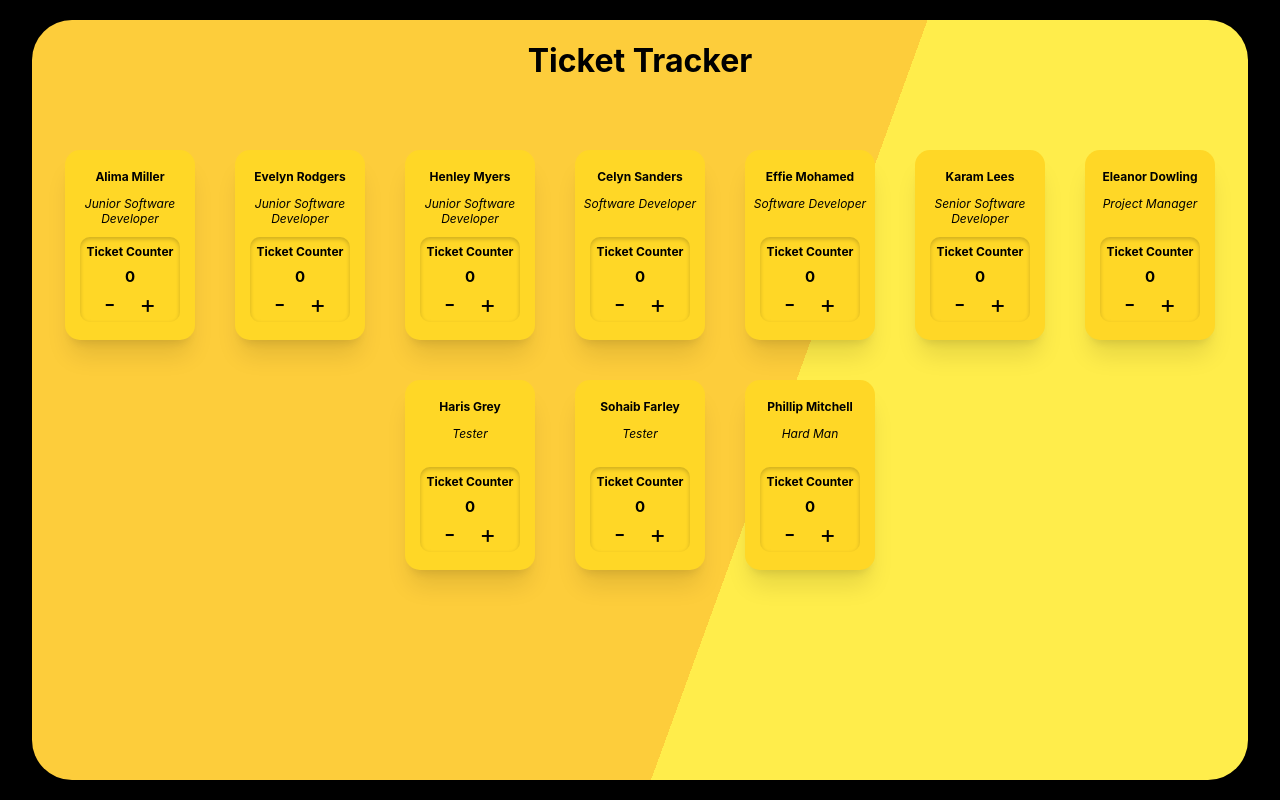
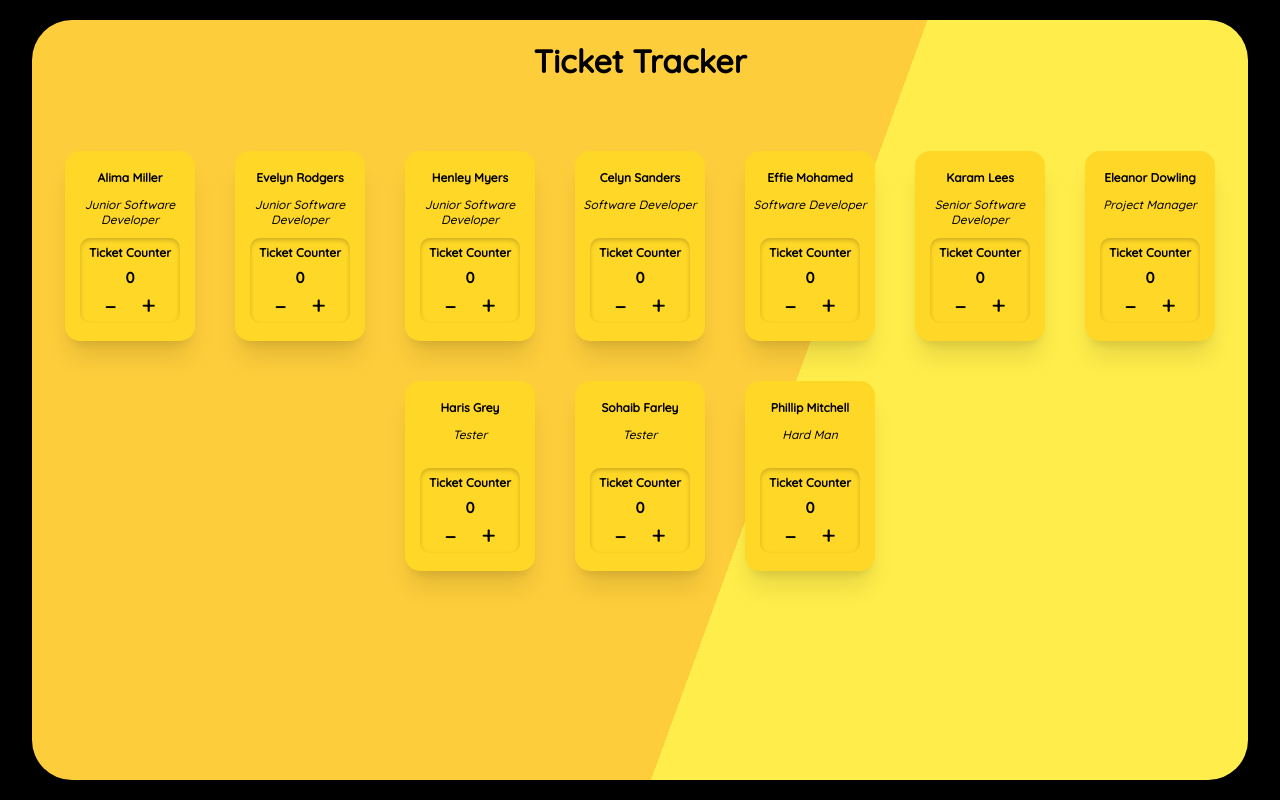
Before and after one commit to AdrianRotila/ticket-tracker, a React (Create React App) app: page / in a window 1280 px wide. Built offline with nearby package versions, Linux system fonts and the light colour scheme.

Commit message:
read me file done

```diff
--- a/src/App.scss
+++ b/src/App.scss
@@ -1,9 +1,11 @@
+@import url('https://fonts.googleapis.com/css2?family=Quicksand:wght@500&display=swap');
 .app {
   min-height: 100vh;
   display: flex;
   justify-content: center;
   align-items: center;
   background-color: black;
+  font-family: 'Quicksand', sans-serif;
 
   .container{
     min-height: 95vh;
--- a/src/components/Counter/Counter.jsx
+++ b/src/components/Counter/Counter.jsx
@@ -16,7 +16,7 @@
 
     const counterTools = (
         <div className='counter-tools'>
-            <p className='counter-tools__decrement' onClick = {decreaseNumber}>-</p>
+            <p className='counter-tools__decrement' onClick = {decreaseNumber}>–</p>
             <p className='counter-tools__increment' onClick = {increaseNumber}>+</p>
         </div>
     );
--- a/src/components/Ticket/Ticket.jsx
+++ b/src/components/Ticket/Ticket.jsx
@@ -4,6 +4,7 @@
 
 const Ticket = (props) => {
     const {ticketInfoArr, counterTitle} = props;
+
 
     const ticketInfoJSX = ticketInfoArr.map((ticket, index) => {
         return (
--- a/src/components/Ticket/Ticket.scss
+++ b/src/components/Ticket/Ticket.scss
@@ -16,7 +16,7 @@
         flex-direction: column;
         border-radius: 15px;
         box-shadow: 0 20px 25px -5px rgb(0 0 0 / 0.1), 0 8px 10px -6px rgb(0 0 0 / 0.1);
-       background-color: rgb(255, 215, 38);
+        background-color: rgb(255, 215, 38);
 
         &__role {
             width: 100%;
@@ -34,8 +34,8 @@
     }
 
     .ticket:hover{
-        transform: scale(1.02);
+        transform: scale(1.03);
         box-shadow: 0 20px 25px -5px rgb(0 0 0 / 0.5), 0 8px 10px -6px rgb(0 0 0 / 0.5);
-        transition: 0.5s;
+        transition: 0.3s;
     }
 }
--- a/src/components/Title/Title.scss
+++ b/src/components/Title/Title.scss
@@ -2,5 +2,4 @@
     font-weight: bolder;
     margin-bottom: 50px;
     text-align: center;
-
 }
```
Also changed, not shown: 1 other file (tests, documents, lock files or other folders).
